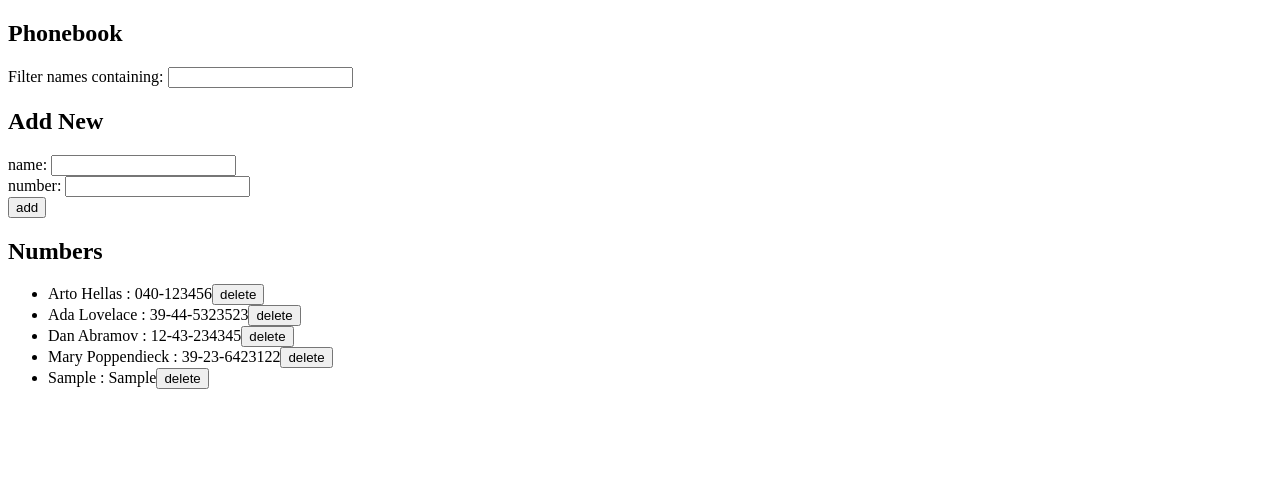
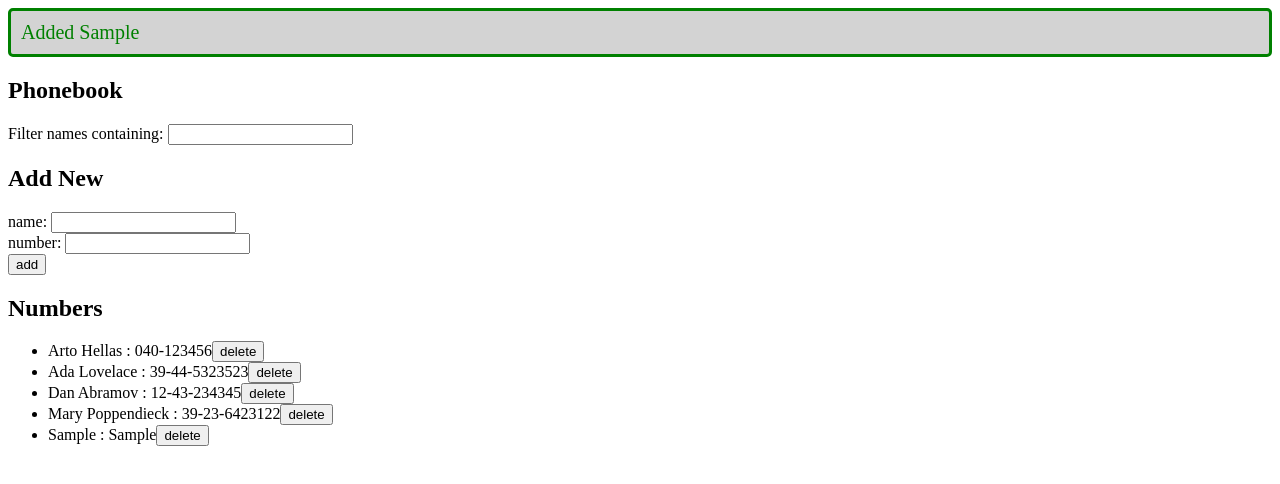
Before and after one commit to lucashkaplan/full_stack_open, a React (Vite) app in the folder part2/phonebook/: page / in a window 1280 px wide. Both pictures are taken after typing "Sample", "Sample" into the empty fields and a click on the button "add". Shown: the top 484 px of the page. Built offline with nearby package versions, Linux system fonts and the light colour scheme; no server answers; data requests are answered from the project's data file.

Commit message:
Added notification message that appears when new user added

```diff
--- a/part2/phonebook/src/App.jsx
+++ b/part2/phonebook/src/App.jsx
@@ -17,9 +17,9 @@ const NameInput = ({newName, handleNameChange}) => {
   )
 }
 
-const PersonForm = ({addPerson, newName, handleNameChange, newNumber, handleNumberChange}) => {
+const PersonForm = ({handlePersonForm, newName, handleNameChange, newNumber, handleNumberChange}) => {
   return(
-    <form onSubmit={addPerson}>
+    <form onSubmit={handlePersonForm}>
       <NameInput newName={newName} handleNameChange={handleNameChange}/>
       <NumberInput newNumber={newNumber} handleNumberChange={handleNumberChange}/>
       <div>
@@ -61,11 +61,35 @@ const Filter = ({filter, handleFilterChange}) => {
   )
 }
 
+const Notification = ({message}) => {
+  const notifcationStyle = {
+    color: 'green',
+    background: 'lightgrey',
+    fontSize: 20,
+    borderStyle: 'solid',
+    borderRadius: 5,
+    padding: 10,
+    marginBottom: 10
+  }
+
+  if (message == null){
+    return null
+  }
+
+  // if message exists, create div w/ message
+  return(
+    <div style={notifcationStyle}>
+      {message}
+    </div>
+  )
+}
+
 const App = () => {
   const [persons, setPersons] = useState([])
   const [newName, setNewName] = useState('')
   const [newNumber, setNewNumber] = useState('')
   const [filter, setFilter] = useState('')
+  const [notificationMsg, setNotificationMsg] = useState(null)
 
   // get list of people from server every time list of people changes
   useEffect(() => {
@@ -88,8 +112,16 @@ const App = () => {
     setNewNumber(event.target.value)
   }
 
+  const createNotificationMsg = (message) => {
+    console.log("Notification message changed to:", message)
+    setNotificationMsg(message)
+    setTimeout(() => {
+      setNotificationMsg(null)
+    }, 5000)
+  }
+
   // event handler for form submission
-  const addPerson = (event) => {
+  const handlePersonForm = (event) => {
     // prevent the default form submission behavior
     event.preventDefault()
 
@@ -113,6 +145,7 @@ const App = () => {
       setNewName('') // set name back to default
       setNewNumber('') // set number back to default
       setFilter('') // reset filter
+      createNotificationMsg(`Added ${newName}`)
     } else {
       alert(`${newName} has already been added to the phonebook`);
     }
@@ -140,11 +173,12 @@ const App = () => {
 
   return (
     <div>
+      <Notification message={notificationMsg}/>
       <h2>Phonebook</h2>
       <Filter filter={filter} handleFilterChange={handleFilterChange}/>
       <h2>Add New</h2>
       <PersonForm
-        addPerson={addPerson}
+        handlePersonForm={handlePersonForm}
         newName={newName}
         handleNameChange={handleNameChange}
         newNumber={newNumber}
```
